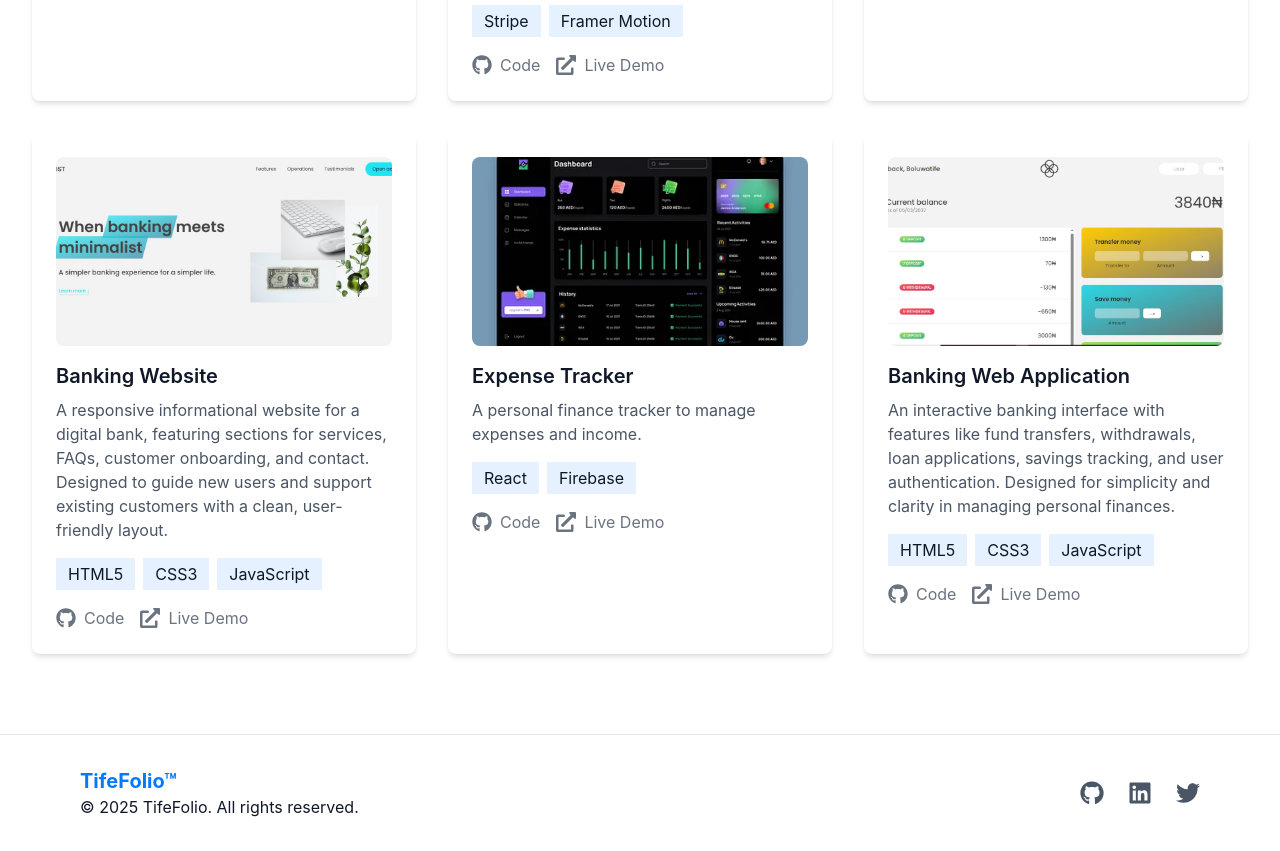
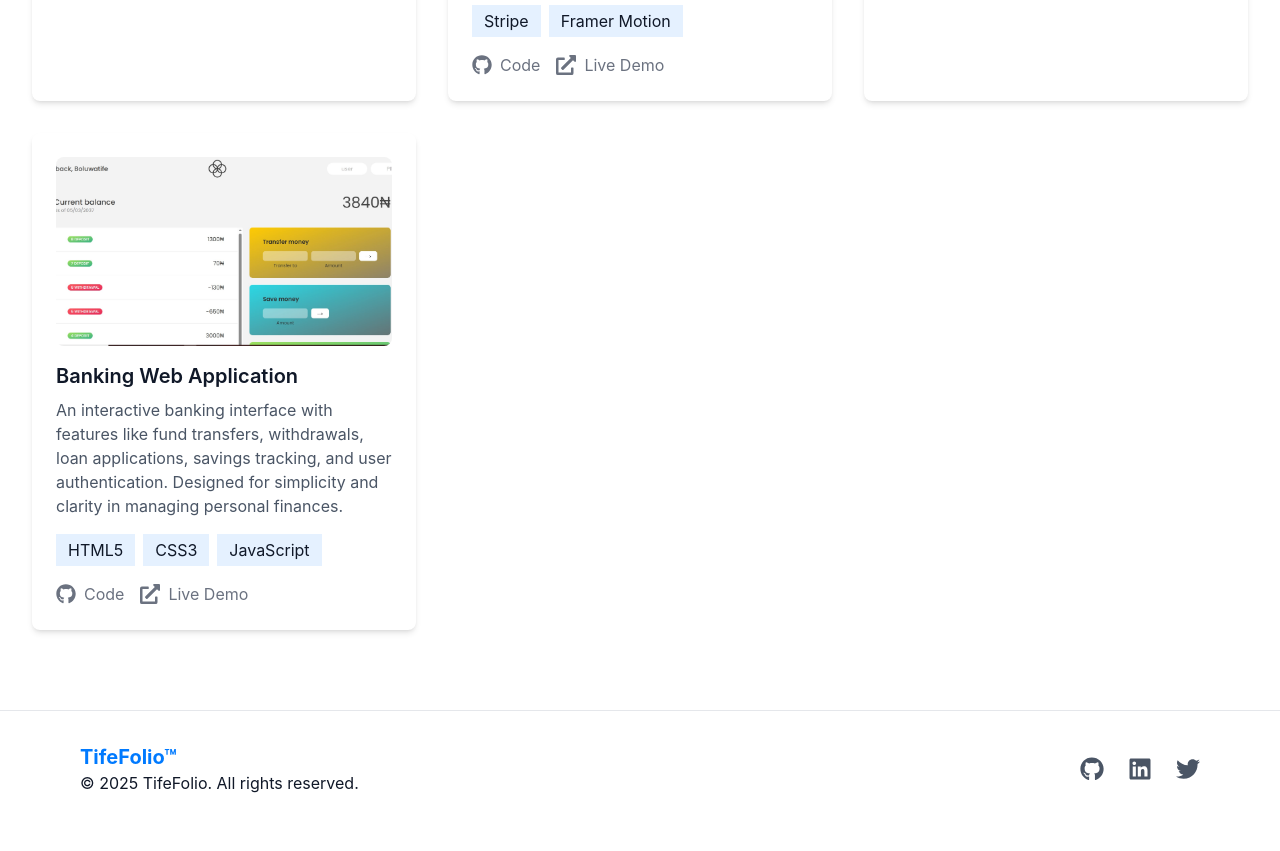
Before and after one commit to heistifeh/tifefolio, a Next.js app: page /projects in a window 1280 px wide. Shown: the part 900-1751 px from the top of the page. After the commit the page ends 1727 px from the top, so only its background shows below. Built offline with nearby package versions, Linux system fonts and the light colour scheme.

Commit message:
removed few projects

```diff
--- a/src/app/contents/projects.ts
+++ b/src/app/contents/projects.ts
@@ -45,23 +45,23 @@ export const projects: Projects[] = [
     image: "/projects/voting-app-project.jpg",
   },
 
-  {
-    title: "Banking Website",
-    description:
-      "A responsive informational website for a digital bank, featuring sections for services, FAQs, customer onboarding, and contact. Designed to guide new users and support existing customers with a clean, user-friendly layout.",
-    technologies: ["HTML5", "CSS3", "JavaScript"],
-    githubLink: "https://github.com/heistifeh/Bankist-Website.git", // replace with actual repo
-    demoLink: "https://bankist-website-theta-five.vercel.app/", // replace with actual demo
-    image: "/projects/bank-website-project.jpg",
-  },
-  {
-    title: "Expense Tracker",
-    description: "A personal finance tracker to manage expenses and income.",
-    technologies: ["React", "Firebase"],
-    githubLink: "https://github.com",
-    demoLink: "https://demo.com",
-    image: "/projects/expense-tracker.webp",
-  },
+  // {
+  //   title: "Banking Website",
+  //   description:
+  //     "A responsive informational website for a digital bank, featuring sections for services, FAQs, customer onboarding, and contact. Designed to guide new users and support existing customers with a clean, user-friendly layout.",
+  //   technologies: ["HTML5", "CSS3", "JavaScript"],
+  //   githubLink: "https://github.com/heistifeh/Bankist-Website.git", // replace with actual repo
+  //   demoLink: "https://bankist-website-theta-five.vercel.app/", // replace with actual demo
+  //   image: "/projects/bank-website-project.jpg",
+  // },
+  // {
+  //   title: "Expense Tracker",
+  //   description: "A personal finance tracker to manage expenses and income.",
+  //   technologies: ["React", "Firebase"],
+  //   githubLink: "https://github.com",
+  //   demoLink: "https://demo.com",
+  //   image: "/projects/expense-tracker.webp",
+  // },
 
   {
     title: "Banking Web Application",
```
